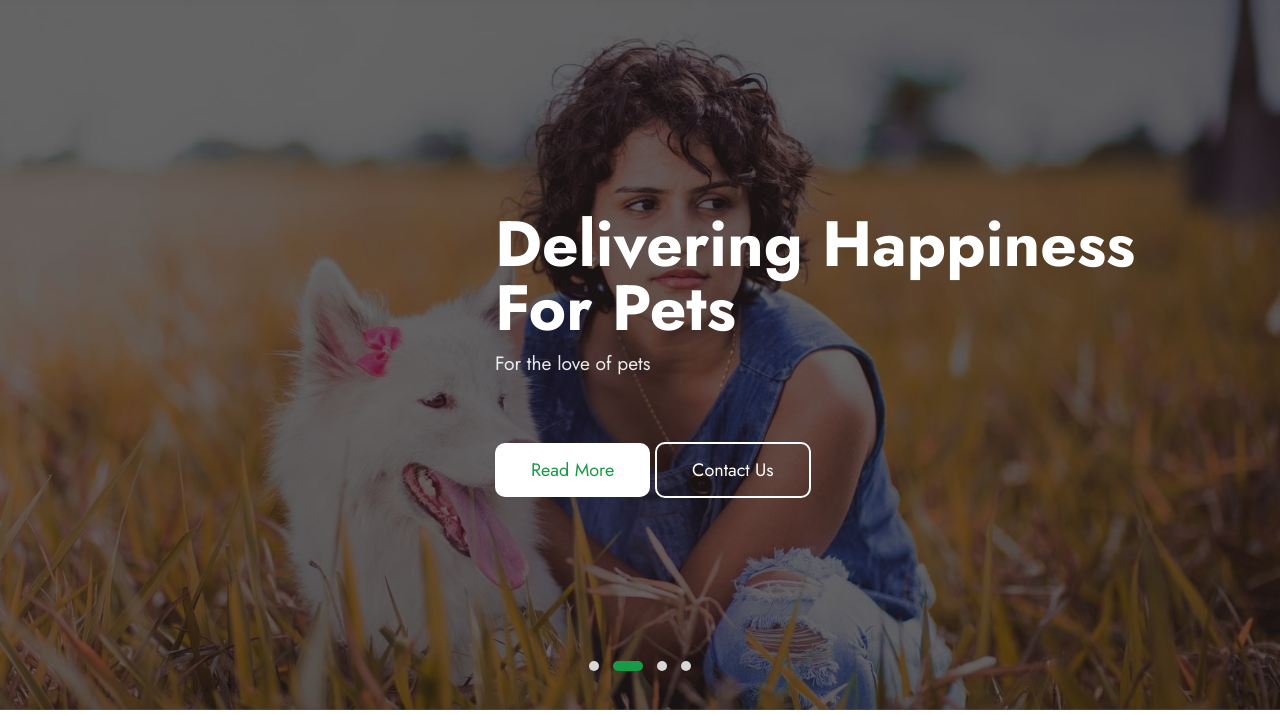
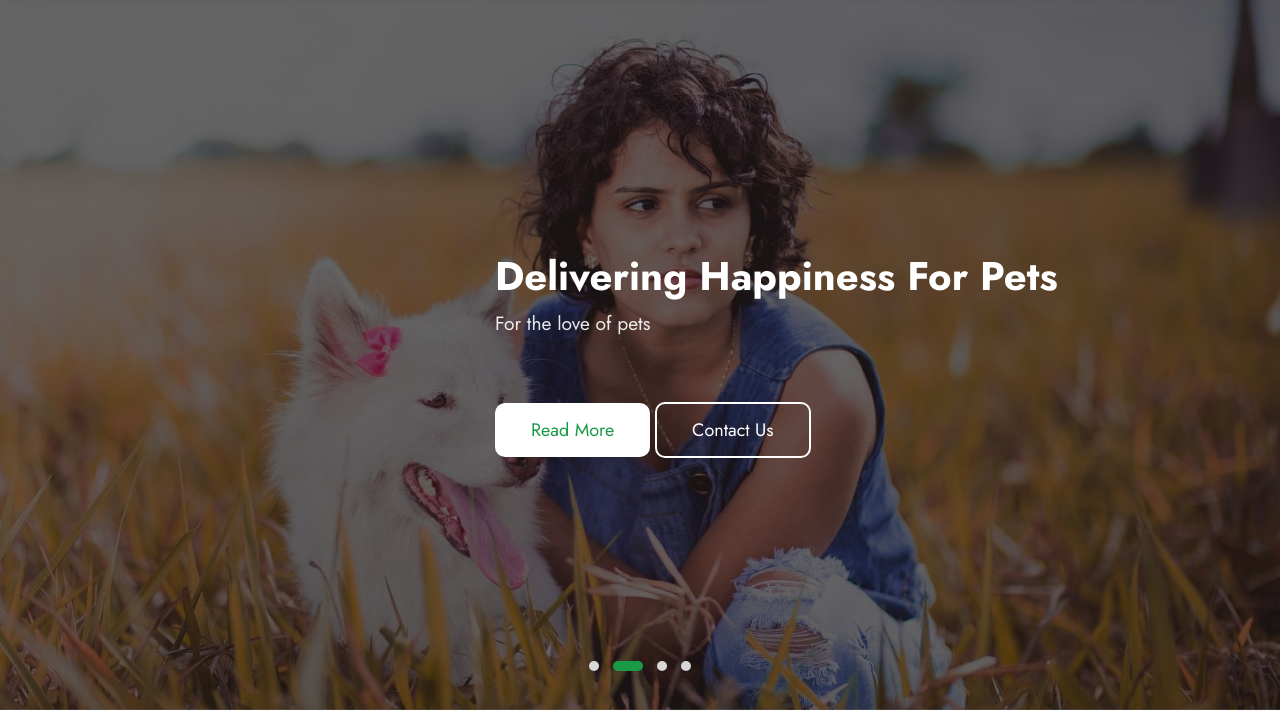
Before and after one commit to nnhatsang/BCS09_Gr10_poochcare, a plain HTML site: page index.html in a window 1280 px wide. Shown: the part 85-800 px from the top of the page. Drawn offline with nearby package versions, Linux system fonts and the light colour scheme; a script that the page names is missing.

Commit message:
fix-heigt_fontsize

```diff
--- a/css/style_index.css
+++ b/css/style_index.css
@@ -30,8 +30,8 @@
   background-color: rgba(12, 12, 12, 0.6);
 }
 .banner__info h5 {
-  font-size: clamp(24px, 5vw, 66px);
-  line-height: clamp(32px, 5vw, 76px);
+  font-size: clamp(26px, 40px, 66px);
+  line-height: clamp(32px, 48px, 76px);
   /* font-size: 66px;
   line-height: 76px; */
   font-weight: 700;
```
